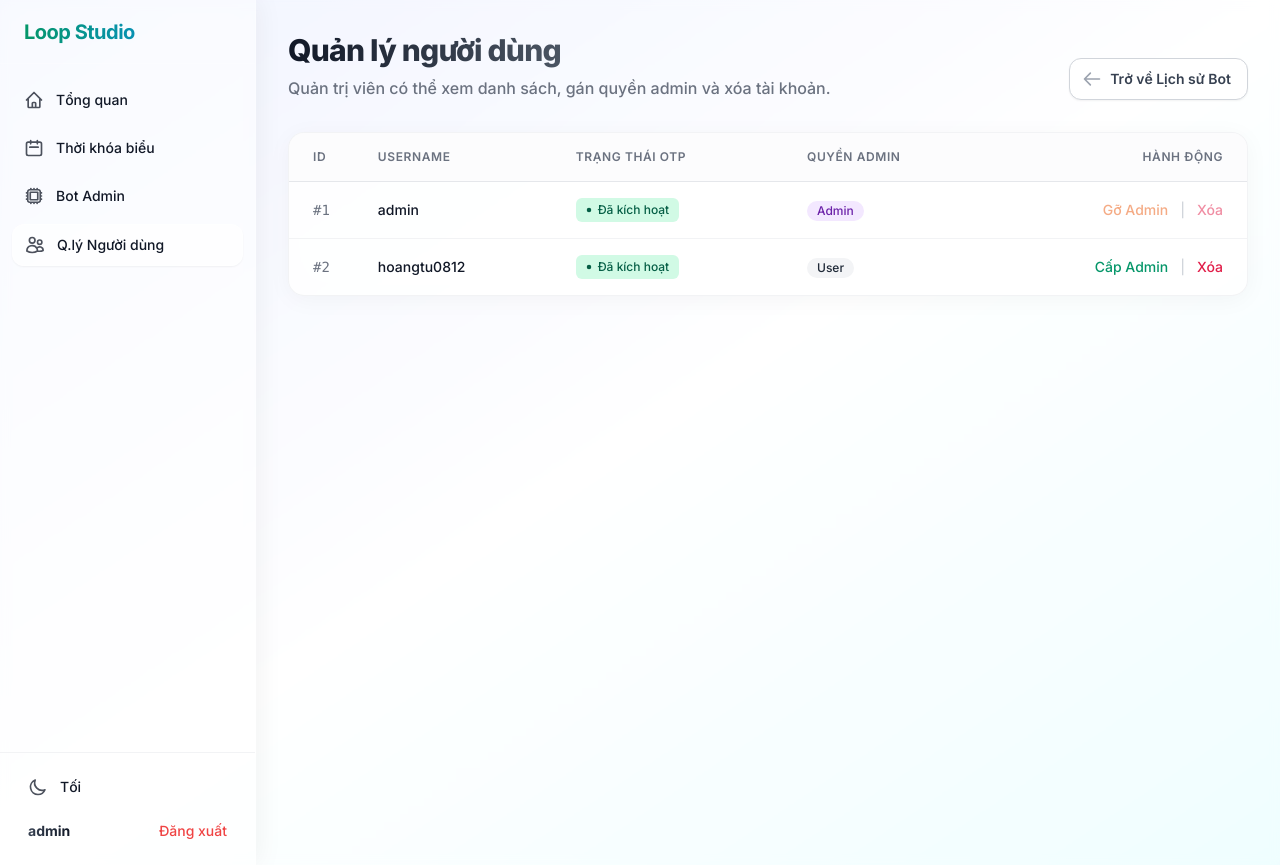
After one commit to hoangtu0812/LoopStudio, a Flask app: page /bot/users in a window 1280 px wide. The commit adds this page. Run offline with Flask 3, Linux system fonts and the light colour scheme; a user stored in the database is signed in; parts of the project's set-up code (start-up, migrations or seed data) failed here and were passed over; some libraries are stand-ins or nearby versions.

Commit message:
thay doi UI

```diff
--- a/LoopStudioWeb/src/app.py
+++ b/LoopStudioWeb/src/app.py
@@ -38,6 +38,7 @@ def create_app() -> Flask:
 
     app.register_blueprint(main_bp)
     app.register_blueprint(api_bp)
+    csrf.exempt(api_bp)
     app.register_blueprint(auth_bp, url_prefix="/auth")
     app.register_blueprint(bot_admin_bp, url_prefix="/bot")
     app.register_blueprint(schedule_bp, url_prefix="/schedule")
--- a/LoopStudioWeb/src/models/user.py
+++ b/LoopStudioWeb/src/models/user.py
@@ -11,6 +11,9 @@ class User(UserMixin, db.Model):
     username = db.Column(db.String(80), unique=True, nullable=False)
     password_hash = db.Column(db.String(256), nullable=False)
     is_admin = db.Column(db.Boolean, default=False)
+    is_active = db.Column(db.Boolean, default=True)  # True for existing, False for new unverified
+    otp_code = db.Column(db.String(6), nullable=True)
+    telegram_id = db.Column(db.String(50), nullable=True)
 
     def set_password(self, password: str) -> None:
         self.password_hash = generate_password_hash(password)
--- a/LoopStudioWeb/src/routes/bot_admin.py
+++ b/LoopStudioWeb/src/routes/bot_admin.py
@@ -3,7 +3,7 @@ from flask import Blueprint, render_template, request, flash, redirect, url_for
 from flask_login import login_required, current_user
 
 from ..app import db
-from ..models import BotAccessLog
+from ..models import BotAccessLog, User
 from ..services.telegram_service import send_telegram_message
 
 bot_admin_bp = Blueprint("bot_admin", __name__)
@@ -37,3 +37,45 @@ def send_notification():
         else:
             flash("Vui lòng nhập Chat ID và nội dung.", "error")
     return render_template("bot_admin/send.html")
+
+
+@bot_admin_bp.route("/users")
+@login_required
+def users_list():
+    if not current_user.is_admin:
+        flash("Bạn không có quyền truy cập.", "error")
+        return redirect(url_for("main.dashboard"))
+    users = User.query.order_by(User.id).all()
+    return render_template("bot_admin/users.html", users=users)
+
+
+@bot_admin_bp.route("/users/<int:id>/toggle_admin", methods=["POST"])
+@login_required
+def toggle_admin(id):
+    if not current_user.is_admin:
+        flash("Bạn không có quyền.", "error")
+        return redirect(url_for("main.dashboard"))
+    user = User.query.get_or_404(id)
+    if user.id == current_user.id:
+        flash("Không thể tự gỡ quyền admin của chính mình.", "warning")
+        return redirect(url_for("bot_admin.users_list"))
+    user.is_admin = not user.is_admin
+    db.session.commit()
+    flash(f"Đã cập nhật quyền cho {user.username}.", "success")
+    return redirect(url_for("bot_admin.users_list"))
+
+
+@bot_admin_bp.route("/users/<int:id>/delete", methods=["POST"])
+@login_required
+def delete_user(id):
+    if not current_user.is_admin:
+        flash("Bạn không có quyền.", "error")
+        return redirect(url_for("main.dashboard"))
+    user = User.query.get_or_404(id)
+    if user.id == current_user.id:
+        flash("Không thể tự xóa chính mình.", "warning")
+        return redirect(url_for("bot_admin.users_list"))
+    db.session.delete(user)
+    db.session.commit()
+    flash(f"Đã xóa tài khoản {user.username}.", "success")
+    return redirect(url_for("bot_admin.users_list"))
--- a/LoopStudioWeb/src/templates/base.html
+++ b/LoopStudioWeb/src/templates/base.html
@@ -101,11 +101,18 @@
                             </a>
                             {% if current_user.is_admin %}
                             <a href="{{ url_for('bot_admin.index') }}"
-                                class="flex items-center px-3 py-2.5 text-sm font-medium rounded-xl hover:bg-gray-100/50 dark:hover:bg-gray-700/50 hover:shadow-sm transition-all duration-200 {% if 'bot_admin' in request.endpoint %}bg-gray-100/60 text-brand-700 dark:bg-gray-700/60 dark:text-brand-300 shadow-sm border border-gray-200/40 dark:border-gray-600/50{% endif %}">
+                                class="flex items-center px-3 py-2.5 text-sm font-medium rounded-xl hover:bg-gray-100/50 dark:hover:bg-gray-700/50 hover:shadow-sm transition-all duration-200 {% if request.endpoint == 'bot_admin.index' %}bg-gray-100/60 text-brand-700 dark:bg-gray-700/60 dark:text-brand-300 shadow-sm border border-gray-200/40 dark:border-gray-600/50{% endif %}">
                                 <svg class="mr-3 h-5 w-5 opacity-75" fill="none" stroke="currentColor" viewBox="0 0 24 24">
                                     <path stroke-linecap="round" stroke-linejoin="round" stroke-width="2" d="M8.25 3v1.5M4.5 8.25H3m18 0h-1.5M4.5 12H3m18 0h-1.5m-15 3.75H3m18 0h-1.5M8.25 19.5V21M12 3v1.5m0 15V21m3.75-18v1.5m0 15V21m-9-1.5h10.5a2.25 2.25 0 002.25-2.25V6.75a2.25 2.25 0 00-2.25-2.25H6.75A2.25 2.25 0 004.5 6.75v10.5a2.25 2.25 0 002.25 2.25zm.75-12h9v9h-9v-9z"></path>
                                 </svg>
                                 Bot Admin
+                            </a>
+                            <a href="{{ url_for('bot_admin.users_list') }}"
+                                class="flex items-center px-3 py-2.5 text-sm font-medium rounded-xl hover:bg-gray-100/50 dark:hover:bg-gray-700/50 hover:shadow-sm transition-all duration-200 {% if request.endpoint == 'bot_admin.users_list' %}bg-gray-100/60 text-brand-700 dark:bg-gray-700/60 dark:text-brand-300 shadow-sm border border-gray-200/40 dark:border-gray-600/50{% endif %}">
+                                <svg class="mr-3 h-5 w-5 opacity-75" fill="none" stroke="currentColor" viewBox="0 0 24 24">
+                                    <path stroke-linecap="round" stroke-linejoin="round" stroke-width="2" d="M15 19.128a9.38 9.38 0 002.625.372 9.337 9.337 0 004.121-.952 4.125 4.125 0 00-7.533-2.493M15 19.128v-.003c0-1.113-.285-2.16-.786-3.07M15 19.128v.106A12.318 12.318 0 018.624 21c-2.331 0-4.512-.645-6.374-1.766l-.001-.109a6.375 6.375 0 0111.964-3.07M12 6.375a3.375 3.375 0 11-6.75 0 3.375 3.375 0 016.75 0zm8.25 2.25a2.625 2.625 0 11-5.25 0 2.625 2.625 0 015.25 0z" />
+                                </svg>
+                                Q.lý Người dùng
                             </a>
                             {% endif %}
                         </nav>
@@ -152,11 +159,18 @@
                 </a>
                 {% if current_user.is_admin %}
                 <a href="{{ url_for('bot_admin.index') }}"
-                    class="flex items-center px-3 py-2.5 text-sm font-medium rounded-xl hover:bg-white/50 dark:hover:bg-gray-700/50 hover:shadow-sm transition-all duration-200 {% if 'bot_admin' in request.endpoint %}bg-white/60 text-brand-700 dark:bg-gray-700/60 dark:text-brand-300 shadow-sm border border-white/40 dark:border-gray-600/50{% endif %}">
+                    class="flex items-center px-3 py-2.5 text-sm font-medium rounded-xl hover:bg-white/50 dark:hover:bg-gray-700/50 hover:shadow-sm transition-all duration-200 {% if request.endpoint == 'bot_admin.index' %}bg-white/60 text-brand-700 dark:bg-gray-700/60 dark:text-brand-300 shadow-sm border border-white/40 dark:border-gray-600/50{% endif %}">
                     <svg class="mr-3 h-5 w-5 opacity-75" fill="none" stroke="currentColor" viewBox="0 0 24 24">
                         <path stroke-linecap="round" stroke-linejoin="round" stroke-width="2" d="M8.25 3v1.5M4.5 8.25H3m18 0h-1.5M4.5 12H3m18 0h-1.5m-15 3.75H3m18 0h-1.5M8.25 19.5V21M12 3v1.5m0 15V21m3.75-18v1.5m0 15V21m-9-1.5h10.5a2.25 2.25 0 002.25-2.25V6.75a2.25 2.25 0 00-2.25-2.25H6.75A2.25 2.25 0 004.5 6.75v10.5a2.25 2.25 0 002.25 2.25zm.75-12h9v9h-9v-9z"></path>
                     </svg>
                     Bot Admin
+                </a>
+                <a href="{{ url_for('bot_admin.users_list') }}"
+                    class="flex items-center px-3 py-2.5 text-sm font-medium rounded-xl hover:bg-white/50 dark:hover:bg-gray-700/50 hover:shadow-sm transition-all duration-200 {% if request.endpoint == 'bot_admin.users_list' %}bg-white/60 text-brand-700 dark:bg-gray-700/60 dark:text-brand-300 shadow-sm border border-white/40 dark:border-gray-600/50{% endif %}">
+                    <svg class="mr-3 h-5 w-5 opacity-75" fill="none" stroke="currentColor" viewBox="0 0 24 24">
+                        <path stroke-linecap="round" stroke-linejoin="round" stroke-width="2" d="M15 19.128a9.38 9.38 0 002.625.372 9.337 9.337 0 004.121-.952 4.125 4.125 0 00-7.533-2.493M15 19.128v-.003c0-1.113-.285-2.16-.786-3.07M15 19.128v.106A12.318 12.318 0 018.624 21c-2.331 0-4.512-.645-6.374-1.766l-.001-.109a6.375 6.375 0 0111.964-3.07M12 6.375a3.375 3.375 0 11-6.75 0 3.375 3.375 0 016.75 0zm8.25 2.25a2.625 2.625 0 11-5.25 0 2.625 2.625 0 015.25 0z" />
+                    </svg>
+                    Q.lý Người dùng
                 </a>
                 {% endif %}
             </nav>
--- /dev/null
+++ b/LoopStudioWeb/src/templates/bot_admin/users.html
@@ -0,0 +1,122 @@
+{% extends "base.html" %}
+{% block title %}Quản lý người dùng - Bot Admin{% endblock %}
+
+{% block content %}
+<div class="space-y-6 lg:space-y-8 animate-[fadeIn_0.5s_ease-out]">
+    <!-- Header Section -->
+    <div class="flex flex-col md:flex-row md:items-end justify-between gap-4">
+        <div class="space-y-1 md:space-y-2">
+            <h1 class="text-3xl font-extrabold tracking-tight">
+                <span class="bg-clip-text text-transparent bg-gradient-to-r from-gray-900 to-gray-600 dark:from-white dark:to-gray-300">
+                    Quản lý người dùng
+                </span>
+            </h1>
+            <p class="text-sm md:text-base text-gray-500 dark:text-gray-400 font-medium">
+                Quản trị viên có thể xem danh sách, gán quyền admin và xóa tài khoản.
+            </p>
+        </div>
+        <div class="flex-shrink-0">
+            <a href="{{ url_for('bot_admin.index') }}"
+               class="inline-flex items-center justify-center px-4 py-2.5 text-sm font-semibold rounded-xl text-gray-700 bg-white border border-gray-300 hover:bg-gray-50 dark:text-gray-300 dark:bg-gray-800 dark:border-gray-600 dark:hover:bg-gray-700 shadow-sm transition-all duration-200">
+                <svg class="w-5 h-5 mr-2 -ml-1 text-gray-400" fill="none" stroke="currentColor" viewBox="0 0 24 24">
+                    <path stroke-linecap="round" stroke-linejoin="round" stroke-width="2" d="M10 19l-7-7m0 0l7-7m-7 7h18"></path>
+                </svg>
+                Trở về Lịch sử Bot
+            </a>
+        </div>
+    </div>
+
+    <!-- Users Table Section -->
+    <section class="bg-white/80 dark:bg-gray-800/80 backdrop-blur-xl shadow-[0_4px_24px_rgba(0,0,0,0.04)] dark:shadow-[0_4px_24px_rgba(0,0,0,0.2)] border border-gray-200/50 dark:border-gray-700/50 sm:rounded-2xl overflow-hidden relative">
+        <div class="overflow-x-auto">
+            <table class="min-w-full divide-y divide-gray-200 dark:divide-gray-700">
+                <thead class="bg-gray-50/50 dark:bg-gray-900/50">
+                    <tr>
+                        <th scope="col" class="px-6 py-4 text-left text-xs font-semibold text-gray-500 dark:text-gray-400 uppercase tracking-wider relative z-10 w-16">
+                            ID
+                        </th>
+                        <th scope="col" class="px-6 py-4 text-left text-xs font-semibold text-gray-500 dark:text-gray-400 uppercase tracking-wider relative z-10">
+                            Username
+                        </th>
+                        <th scope="col" class="px-6 py-4 text-left text-xs font-semibold text-gray-500 dark:text-gray-400 uppercase tracking-wider relative z-10">
+                            Trạng thái OTP
+                        </th>
+                        <th scope="col" class="px-6 py-4 text-left text-xs font-semibold text-gray-500 dark:text-gray-400 uppercase tracking-wider relative z-10">
+                            Quyền Admin
+                        </th>
+                        <th scope="col" class="px-6 py-4 text-right text-xs font-semibold text-gray-500 dark:text-gray-400 uppercase tracking-wider relative z-10">
+                            Hành động
+                        </th>
+                    </tr>
+                </thead>
+                <tbody class="divide-y divide-gray-200/50 dark:divide-gray-700/50 bg-transparent text-sm">
+                    {% for user in users %}
+                    <tr class="hover:bg-gray-50/50 dark:hover:bg-gray-700/30 transition-colors">
+                        <td class="px-6 py-4 whitespace-nowrap text-gray-500 dark:text-gray-400 font-mono">
+                            #{{ user.id }}
+                        </td>
+                        <td class="px-6 py-4 whitespace-nowrap font-medium text-gray-900 dark:text-white">
+                            {{ user.username }}
+                        </td>
+                        <td class="px-6 py-4 whitespace-nowrap">
+                            {% if user.is_active %}
+                                <span class="inline-flex items-center px-2.5 py-1 rounded-md text-xs font-medium bg-emerald-100 text-emerald-800 dark:bg-emerald-900/40 dark:text-emerald-300">
+                                    <svg class="w-1.5 h-1.5 mr-1.5 fill-current" viewBox="0 0 8 8"><circle cx="4" cy="4" r="3"></circle></svg>
+                                    Đã kích hoạt
+                                </span>
+                            {% else %}
+                                <span class="inline-flex items-center px-2.5 py-1 rounded-md text-xs font-medium bg-amber-100 text-amber-800 dark:bg-amber-900/40 dark:text-amber-300">
+                                    <svg class="w-1.5 h-1.5 mr-1.5 fill-current" viewBox="0 0 8 8"><circle cx="4" cy="4" r="3"></circle></svg>
+                                    Chưa kích hoạt {% if user.otp_code %}(Đã tạo OTP){% endif %}
+                                </span>
+                            {% endif %}
+                        </td>
+                        <td class="px-6 py-4 whitespace-nowrap">
+                            {% if user.is_admin %}
+                                <span class="inline-flex items-center px-2.5 py-0.5 rounded-full text-xs font-medium bg-purple-100 text-purple-800 dark:bg-purple-900/40 dark:text-purple-300">
+                                    Admin
+                                </span>
+                            {% else %}
+                                <span class="inline-flex items-center px-2.5 py-0.5 rounded-full text-xs font-medium bg-gray-100 text-gray-800 dark:bg-gray-800 dark:text-gray-400">
+                                    User
+                                </span>
+                            {% endif %}
+                        </td>
+                        <td class="px-6 py-4 whitespace-nowrap text-right font-medium">
+                            <div class="flex items-center justify-end gap-3">
+                                <form action="{{ url_for('bot_admin.toggle_admin', id=user.id) }}" method="POST" class="inline-block" onsubmit="return confirm('Bạn có chắc muốn {% if user.is_admin %}gỡ quyền{% else %}cấp quyền{% endif %} Admin cho tài khoản này?');">
+                                    <input type="hidden" name="csrf_token" value="{{ csrf_token() }}"/>
+                                    {% if user.is_admin %}
+                                        <button type="submit" class="text-orange-600 hover:text-orange-900 dark:text-orange-400 dark:hover:text-orange-300 {% if user.id == current_user.id %}opacity-50 cursor-not-allowed{% endif %}" {% if user.id == current_user.id %}disabled{% endif %} title="Gỡ quyền Admin">
+                                            Gỡ Admin
+                                        </button>
+                                    {% else %}
+                                        <button type="submit" class="text-brand-600 hover:text-brand-900 dark:text-brand-400 dark:hover:text-brand-300" title="Cấp quyền Admin">
+                                            Cấp Admin
+                                        </button>
+                                    {% endif %}
+                                </form>
+                                <span class="text-gray-300 dark:text-gray-600">|</span>
+                                <form action="{{ url_for('bot_admin.delete_user', id=user.id) }}" method="POST" class="inline-block" onsubmit="return confirm('Bạn có CHẮC CHẮN muốn xóa tài khoản {{ user.username }} vĩnh viễn không?');">
+                                    <input type="hidden" name="csrf_token" value="{{ csrf_token() }}"/>
+                                    <button type="submit" class="text-rose-600 hover:text-rose-900 dark:text-rose-400 dark:hover:text-rose-300 {% if user.id == current_user.id %}opacity-50 cursor-not-allowed{% endif %}" {% if user.id == current_user.id %}disabled{% endif %} title="Xóa tài khoản">
+                                        Xóa
+                                    </button>
+                                </form>
+                            </div>
+                        </td>
+                    </tr>
+                    {% endfor %}
+                    {% if not users %}
+                    <tr>
+                        <td colspan="5" class="px-6 py-12 text-center text-gray-500 dark:text-gray-400">
+                            Không có người dùng nào.
+                        </td>
+                    </tr>
+                    {% endif %}
+                </tbody>
+            </table>
+        </div>
+    </section>
+</div>
+{% endblock %}
```
Also changed, not shown: LoopStudioBot/src/handlers/commands.py (+46 -1 lines), LoopStudioWeb/src/routes/api.py (+28 -0 lines), LoopStudioWeb/src/routes/auth.py (+29 -3 lines), LoopStudioWeb/src/templates/auth/verify_otp.html (added, +61 -0 lines), LoopStudioWeb/instance/app.db, 1 other file.
